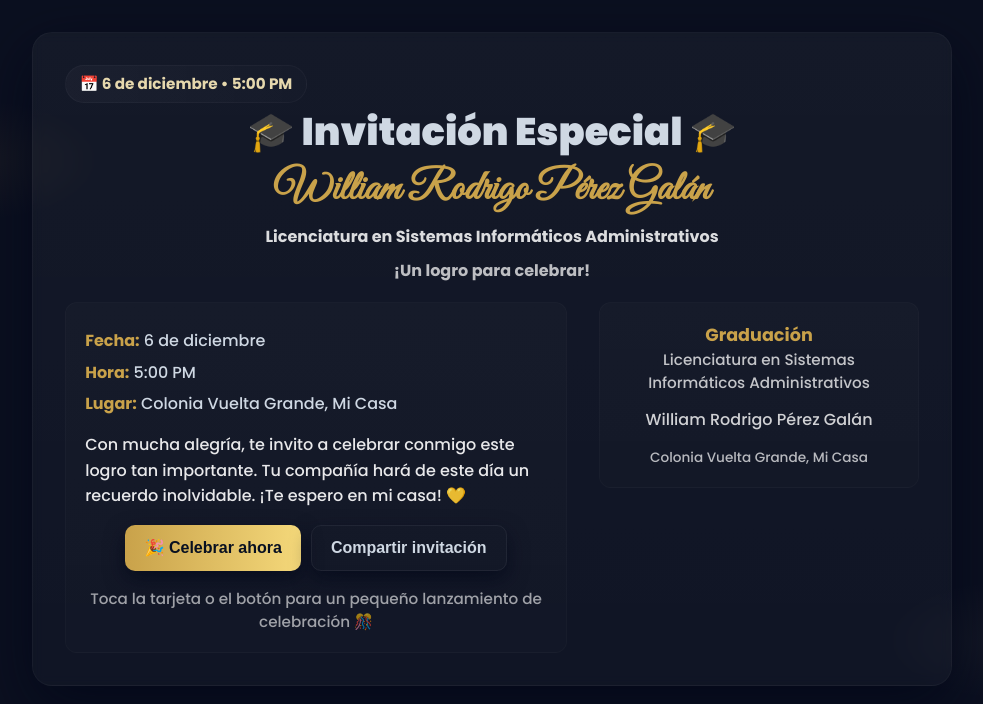
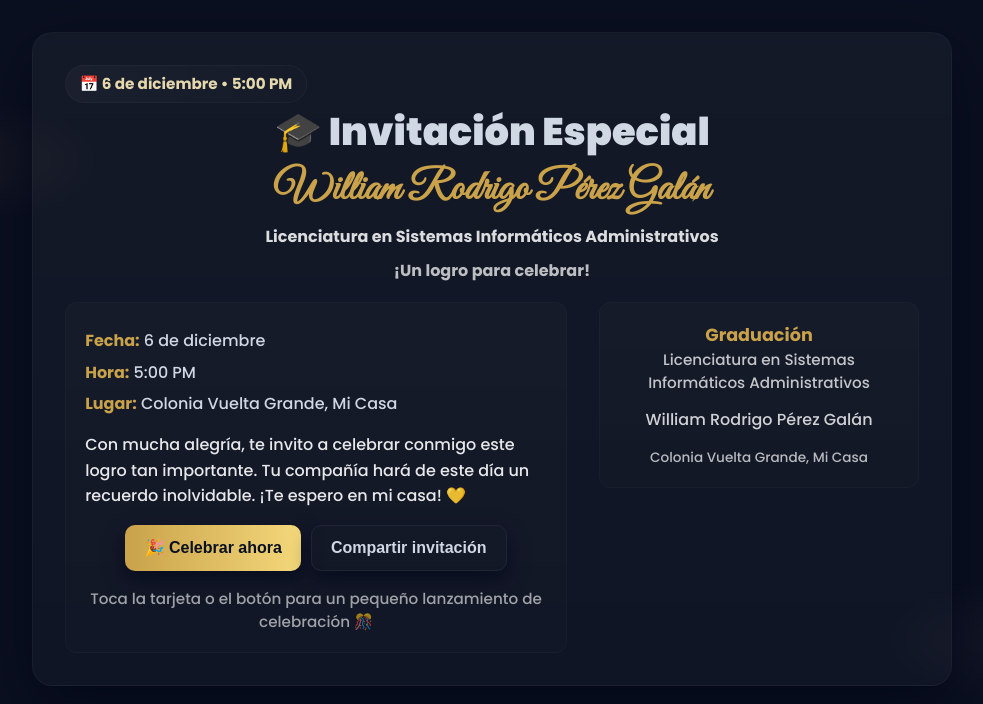
Before and after one commit to PerezWilliam22/invitacion_graduacion, a plain HTML site: page index.html in a window 1280 px wide. Shown: the whole page, without its empty margins (148-1131 px from the left). Drawn offline with nearby package versions, Linux system fonts and the light colour scheme.

Commit message:
Update index.html
icono

```diff
--- a/index.html
+++ b/index.html
@@ -237,7 +237,7 @@
       <div class="header">
         <div class="left" style="width:100%">
           <div class="badge">📅 6 de diciembre • 5:00 PM</div>
-          <h1 class="title" id="title">🎓 Invitación Especial 🎓
+          <h1 class="title" id="title">🎓 Invitación Especial
             <span class="script">William Rodrigo Pérez Galán</span>
           </h1>
           <div class="degree">Licenciatura en Sistemas Informáticos Administrativos</div>
```
